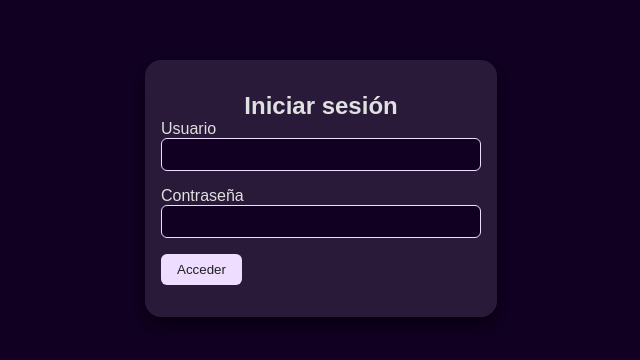
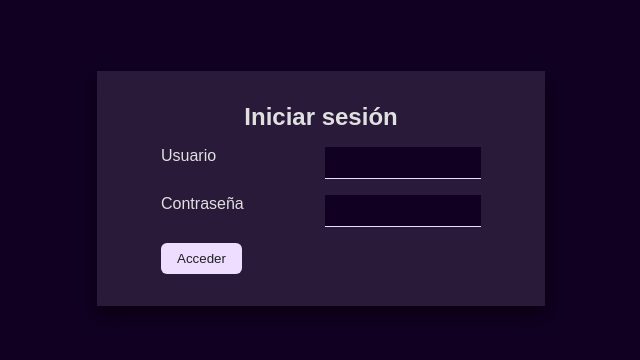
Before and after one commit to Pitanga19/sistema-clinica, a React (Vite) app in the folder front/: page /login in a window 1280 px wide. Shown: the part 212-572 px from the top of the page, without its empty margins (319-959 px from the left). Built offline with nearby package versions, Linux system fonts and the light colour scheme.

Commit message:
Actualizar estilos para reutilizar uno base

```diff
--- a/front/src/shared/components/Buttons.tsx
+++ b/front/src/shared/components/Buttons.tsx
@@ -4,6 +4,7 @@ import {
     StyledConfirmButton,
     StyledDeleteButton,
     StyledCancelButton,
+    StyledNavBarButton,
 } from '../styles/Buttons.styles';
 
 type Props = ButtonHTMLAttributes<HTMLButtonElement> & {
@@ -25,3 +26,7 @@ export const DeleteButton = ({ children, ...rest }: Props) => {
 export const CancelButton = ({ children, ...rest }: Props) => {
     return <StyledCancelButton {...rest}>{children}</StyledCancelButton>;
 };
+
+export const NavBarButton = ({ children, ...rest }: Props) => {
+    return <StyledNavBarButton {...rest}>{children}</StyledNavBarButton>;
+};
--- a/front/src/shared/components/Containers.tsx
+++ b/front/src/shared/components/Containers.tsx
@@ -1,38 +1,46 @@
 import {
-    StyledContainer,
-    StyledCard,
+    StyledBaseContainer,
+    StyledMainContainer,
+    StyledCardContainer,
     StyledFormContainer,
     StyledInputContainer,
+    StyledButtonContainer,
 } from "../styles/Containers.styles"
 import type { ReactNode, FormHTMLAttributes, HTMLAttributes } from "react"
 
-// Para contenedores genéricos tipo div
 type ContainerProps = HTMLAttributes<HTMLDivElement> & {
     children: ReactNode
     className?: string
     id?: string
 }
 
-// Para FormContainer que es un form
 type FormProps = FormHTMLAttributes<HTMLFormElement> & {
     children: ReactNode
     className?: string
     id?: string
 }
 
+export const BaseContainer = ({ children, className, id }: ContainerProps) => {
+    return (
+        <StyledBaseContainer className={className} id={id}>
+            {children}
+        </StyledBaseContainer>
+    )
+}
+
 export const MainContainer = ({ children, className, id }: ContainerProps) => {
     return (
-        <StyledContainer className={className} id={id}>
+        <StyledMainContainer className={className} id={id}>
             {children}
-        </StyledContainer>
+        </StyledMainContainer>
     )
 }
 
 export const CardContainer = ({ children, className, id }: ContainerProps) => {
     return (
-        <StyledCard className={className} id={id}>
+        <StyledCardContainer className={className} id={id}>
             {children}
-        </StyledCard>
+        </StyledCardContainer>
     )
 }
 
@@ -61,3 +69,11 @@ export const InputContainer = ({ children, className, id }: ContainerProps) => {
         </StyledInputContainer>
     )
 }
+
+export const ButtonContainer = ({ children, className, id }: ContainerProps) => {
+    return (
+        <StyledButtonContainer className={className} id={id}>
+            {children}
+        </StyledButtonContainer>
+    )
+}
--- a/front/src/shared/components/Inputs.tsx
+++ b/front/src/shared/components/Inputs.tsx
@@ -1,6 +1,6 @@
 import type { ReactNode, InputHTMLAttributes, TextareaHTMLAttributes } from "react"
 import {
-    StyledInput,
+    StyledTextInput,
     StyledTextArea,
     StyledSelect,
     StyledCheckbox,
@@ -13,7 +13,7 @@ type LabelProps = {
 }
 
 export const TextInput = (props: InputHTMLAttributes<HTMLInputElement>) => {
-    return <StyledInput {...props} />
+    return <StyledTextInput {...props} />
 }
 
 export const TextArea = (props: TextareaHTMLAttributes<HTMLTextAreaElement>) => {
--- a/front/src/shared/styles/Buttons.styles.ts
+++ b/front/src/shared/styles/Buttons.styles.ts
@@ -7,6 +7,8 @@ export const StyledButton = styled.button`
     cursor: pointer;
     background-color: ${({ theme }) => theme.buttonBackground};
     color: ${({ theme }) => theme.buttonTextColor};
+    &:hover {
+        background-color: ${({ theme }) => theme.buttonHoverBackground};
     `;
 
 export const StyledConfirmButton = styled(StyledButton)`
@@ -23,3 +25,8 @@ export const StyledCancelButton = styled(StyledButton)`
     background-color: gray;
     color: white;
     `;
+
+export const StyledNavBarButton = styled(StyledButton)`
+    font-size: 1.2rem;
+    border-radius: 0;
+    `;
--- a/front/src/shared/styles/Containers.styles.ts
+++ b/front/src/shared/styles/Containers.styles.ts
@@ -1,37 +1,43 @@
 import styled from 'styled-components'
 
-export const StyledContainer = styled.div`
+export const StyledBaseContainer = styled.div`
     display: flex;
     flex-direction: column;
-    align-items: center;
-    justify-content: center;
+    gap: 1rem;
+`
+
+export const StyledMainContainer = styled(StyledBaseContainer)`
     min-height: 100vh;
-    padding: 1rem;
+    padding: 2rem;
     background-color: ${({ theme }) => theme.background};
     color: ${({ theme }) => theme.text};
 `
 
-export const StyledCard = styled.div`
+export const StyledCardContainer = styled(StyledBaseContainer)`
+    align-items: center;
     background-color: rgba(255, 255, 255, 0.1);
-    border-radius: 1rem;
     box-shadow: 0 .5rem 1rem rgba(0, 0, 0, 0.5);
-    padding: 2rem 1rem;
-    margin: 1rem auto;
-    display: flex;
-    flex-direction: column;
-    align-items: center;
+    padding: 2rem 4rem;
+    margin: auto;
 `
 
-export const StyledFormContainer = styled.div`
-    margin: auto;
-    display: flex;
-    flex-direction: column;
+export const StyledFormContainer = styled(StyledBaseContainer)`
     align-items: flex-start;
-    gap: 1rem;
 `
 
-export const StyledInputContainer = styled.div`
+export const StyledInputContainer = styled(StyledBaseContainer)`
+    flex-direction: row;
     width: 100%;
     min-width: 20rem;
     max-width: 30rem;
 `
+
+export const StyledButtonContainer = styled(StyledBaseContainer)`
+    flex-direction: row-reverse;
+    justify-content: flex-start;
+    width: 100%;
+    min-width: 20rem;
+    max-width: 30rem;
+    padding: 1rem 0 0;
+    gap: 0;
+`
--- a/front/src/shared/styles/Inputs.styles.ts
+++ b/front/src/shared/styles/Inputs.styles.ts
@@ -1,21 +1,19 @@
 import styled from 'styled-components'
 
-export const StyledInput = styled.input`
+export const StyledBaseInput = styled.input`
     padding: 0.5rem;
-    border: 1px solid ${({ theme }) => theme.buttonBackground};
-    border-radius: 6px;
+    border-bottom: 1px solid ${({ theme }) => theme.buttonBackground};
     width: 100%;
-    box-sizing: border-box;
     background-color: ${({ theme }) => theme.background};
     color: ${({ theme }) => theme.text};
 `
 
+export const StyledTextInput = StyledBaseInput
+
 export const StyledTextArea = styled.textarea`
     padding: 0.5rem;
     border: 1px solid ${({ theme }) => theme.buttonBackground};
-    border-radius: 6px;
     width: 100%;
-    box-sizing: border-box;
     background-color: ${({ theme }) => theme.background};
     color: ${({ theme }) => theme.text};
 `
@@ -23,48 +21,49 @@ export const StyledTextArea = styled.textarea`
 export const StyledSelect = styled.select`
     padding: 0.5rem;
     border: 1px solid ${({ theme }) => theme.buttonBackground};
-    border-radius: 6px;
     width: 100%;
-    box-sizing: border-box;
     background-color: ${({ theme }) => theme.background};
     color: ${({ theme }) => theme.text};
+
     option {
         background-color: ${({ theme }) => theme.background};
         color: ${({ theme }) => theme.text};
     }
+
     &:focus {
         outline: none;
         box-shadow: 0 0 0 2px ${({ theme }) => theme.buttonBackground};
     }
+`
+
+export const StyledCheckbox = styled.input.attrs({ type: 'checkbox' })`
+    margin-right: 0.5rem;
+    cursor: pointer;
+    accent-color: ${({ theme }) => theme.buttonBackground};
+
+    &:checked {
+        background-color: ${({ theme }) => theme.buttonBackground};
+    }
+
     &:hover {
         background-color: ${({ theme }) => theme.buttonHoverBackground};
     }
-    `
 
-export const StyledCheckbox = styled.input`
-    margin-right: 0.5rem;
-    cursor: pointer;
-    accent-color: ${({ theme }) => theme.buttonBackground};
-    &:checked {
-        background-color: ${({ theme }) => theme.buttonBackground};
-    }
-    &:hover {
-        background-color: ${({ theme }) => theme.buttonHoverBackground};
-    }
     &:focus {
         outline: none;
         box-shadow: 0 0 0 2px ${({ theme }) => theme.buttonBackground};
     }
+
     &:disabled {
         cursor: not-allowed;
         background-color: ${({ theme }) => theme.buttonBackground};
         opacity: 0.5;
     }
-    `
+`
 
-    export const StyledLabel = styled.label`
+export const StyledLabel = styled.label`
     width: 100%;
     display: flex;
     align-items: start;
     font-size: 1rem;
-    `
+`
```
